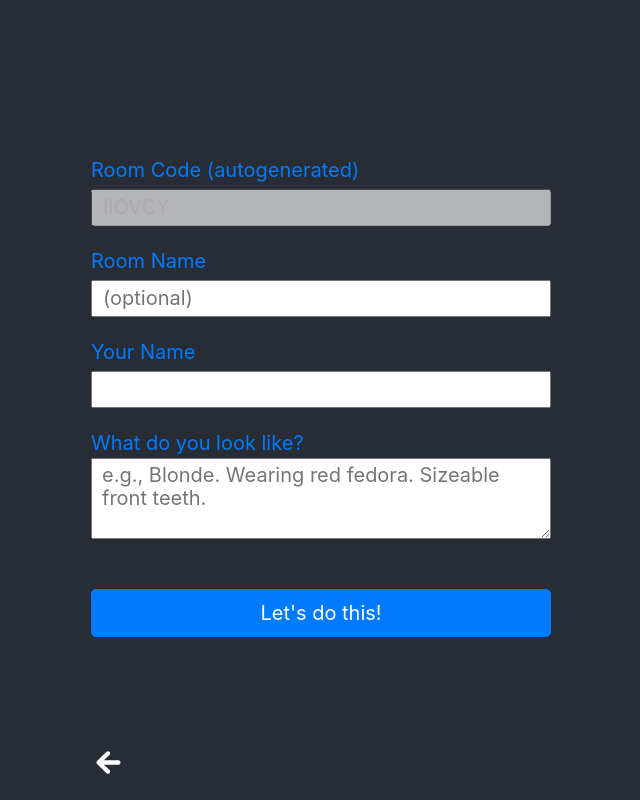
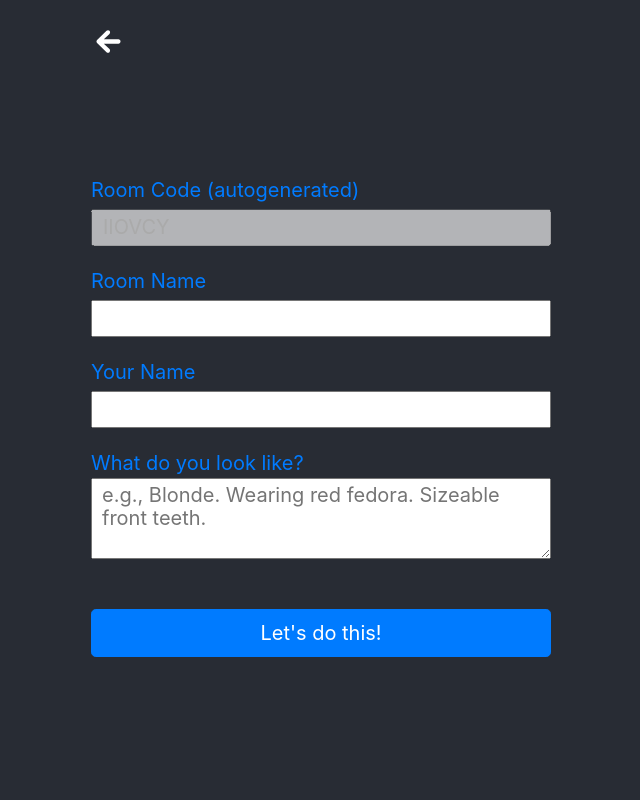
Before and after one commit to simonayzman/Icebreaker, a React (Create React App) app in the folder client/: page / in a window 1280 px wide. Both pictures are taken after a click on the button "Create Room". Shown: the whole page, without its empty margins (319-959 px from the left). Built offline with nearby package versions, Linux system fonts and the light colour scheme; no server answers; what keymirror would draw is missing.

Commit message:
Added user description saving/hint

```diff
--- a/client/src/App.js
+++ b/client/src/App.js
@@ -33,7 +33,7 @@ const Header = styled.header`
   justify-content: center;
   font-size: calc(10px + 2vmin);
   color: white;
-  padding: 20px;
+  padding: 60px 20px 20px 20px;
   ${({ navigating }) =>
     navigating
       ? css`
@@ -54,7 +54,7 @@ const Header = styled.header`
 const BackButtonContainer = styled.div`
   position: absolute;
   left: 20px;
-  bottom: 20px;
+  top: 20px;
 `;
 
 const socket = io();
@@ -74,6 +74,7 @@ export default class App extends Component {
       page: PAGES.Home,
       userId: null,
       userName: null,
+      userDescription: null,
       userQuestionRankings: null,
       userMatches: null,
       roomCode: null,
@@ -97,12 +98,21 @@ export default class App extends Component {
     try {
       const userId = localStorage.getItem('user-id');
       const userName = localStorage.getItem('user-name');
+      const userDescription = localStorage.getItem('user-description');
       const userQuestionRankings = JSON.parse(localStorage.getItem('user-question-rankings'));
       const userMatches = JSON.parse(localStorage.getItem('user-matches'));
       const roomCode = localStorage.getItem('room-code');
       const roomName = localStorage.getItem('room-name');
       this.setState(
-        { userId, userName, userQuestionRankings, userMatches, roomCode, roomName },
+        {
+          userId,
+          userName,
+          userDescription,
+          userQuestionRankings,
+          userMatches,
+          roomCode,
+          roomName,
+        },
         () => console.log('Hydrated data from local storage.', this.state)
       );
 
@@ -118,9 +128,10 @@ export default class App extends Component {
     }
   };
 
-  saveUserRoom = (userName, roomCode, roomName) => {
+  saveUserRoom = (userName, userDescription, roomCode, roomName) => {
     try {
       localStorage.setItem('user-name', userName);
+      localStorage.setItem('user-description', userDescription);
       localStorage.setItem('room-code', roomCode);
       localStorage.setItem('room-name', roomName);
     } catch (error) {
@@ -162,6 +173,7 @@ export default class App extends Component {
       this.setState({ userQuestionRankings: null });
     } else if (devResetCount === 1) {
       localStorage.removeItem('user-name');
+      localStorage.removeItem('user-description');
       localStorage.removeItem('user-id');
       localStorage.removeItem('room-code');
       localStorage.removeItem('room-name');
@@ -187,8 +199,8 @@ export default class App extends Component {
     const { userName, userDescription } = user;
 
     socket.emit('join_room', { roomCode, user: { userId, userName, userDescription } });
-    this.setState({ userName, roomCode, roomName });
-    this.saveUserRoom(userName, roomCode, roomName);
+    this.setState({ userName, userDescription, roomCode, roomName });
+    this.saveUserRoom(userName, userDescription, roomCode, roomName);
 
     if (userQuestionRankings) {
       this.navigate(PAGES.Room);
@@ -258,8 +270,12 @@ export default class App extends Component {
       };
     }
 
-    this.setState({ matches: currentUserMatches });
+    this.setState({ userMatches: currentUserMatches });
     this.saveUserMatches(currentUserMatches);
+  };
+
+  onExamineUser = match => {
+    this.navigate(PAGES.MatchedUser, match);
   };
 
   navigate = (page, goingBack = false) => {
@@ -271,6 +287,8 @@ export default class App extends Component {
     const {
       page,
       userName,
+      userDescription,
+      userMatches,
       roomSelection,
       roomCode,
       roomName,
@@ -300,6 +318,7 @@ export default class App extends Component {
         component = (
           <RoomIntroScreen
             userNameHint={userName}
+            userDescriptionHint={userDescription}
             roomCodeHint={roomCode}
             roomSelection={roomSelection}
             onJoinRoom={this.onJoinRoom}
@@ -315,7 +334,13 @@ export default class App extends Component {
         );
         break;
       case PAGES.Room:
-        component = <RoomScreen onRetakeQuestionRanker={this.onRetakeQuestionRanker} />;
+        component = (
+          <RoomScreen
+            matches={userMatches}
+            onExamineUser={this.onExamineUser}
+            onRetakeQuestionRanker={this.onRetakeQuestionRanker}
+          />
+        );
         break;
       case PAGES.MatchedUser:
         component = <MatchedUserScreen />;
--- a/client/src/containers/RoomIntroScreen.js
+++ b/client/src/containers/RoomIntroScreen.js
@@ -94,7 +94,7 @@ export default class RoomIntroScreen extends Component {
   };
 
   render() {
-    const { userNameHint, roomCodeHint, roomSelection } = this.props;
+    const { userNameHint, userDescriptionHint, roomCodeHint, roomSelection } = this.props;
     const { generatedRoomCode } = this.state;
 
     let roomNameInput = null;
@@ -102,7 +102,7 @@ export default class RoomIntroScreen extends Component {
       roomNameInput = (
         <FieldContainer>
           <FieldLabel htmlFor="roomName">{'Room Name'}</FieldLabel>
-          <StyledField name="roomName" type="text" placeholder="(optional)" />
+          <StyledField name="roomName" type="text" />
           <ErrorMessage
             name="roomName"
             render={msg => <StyledErrorMessage>{msg}</StyledErrorMessage>}
@@ -122,13 +122,14 @@ export default class RoomIntroScreen extends Component {
               : roomCodeHint,
           roomName: '',
           userName: userNameHint == null ? '' : userNameHint,
-          userDescription: '',
+          userDescription: userDescriptionHint == null ? '' : userDescriptionHint,
         }}
         validationSchema={Yup.object({
           roomCode: Yup.string()
             .min(6, 'Must be 6 characters')
             .max(6, 'Must be 6 characters')
             .required('*Required'),
+          roomName: roomSelection === 'create' ? Yup.string().required('*Required') : null,
           userName: Yup.string().required('*Required'),
           userDescription: Yup.string().required('*Required'),
         })}
```
